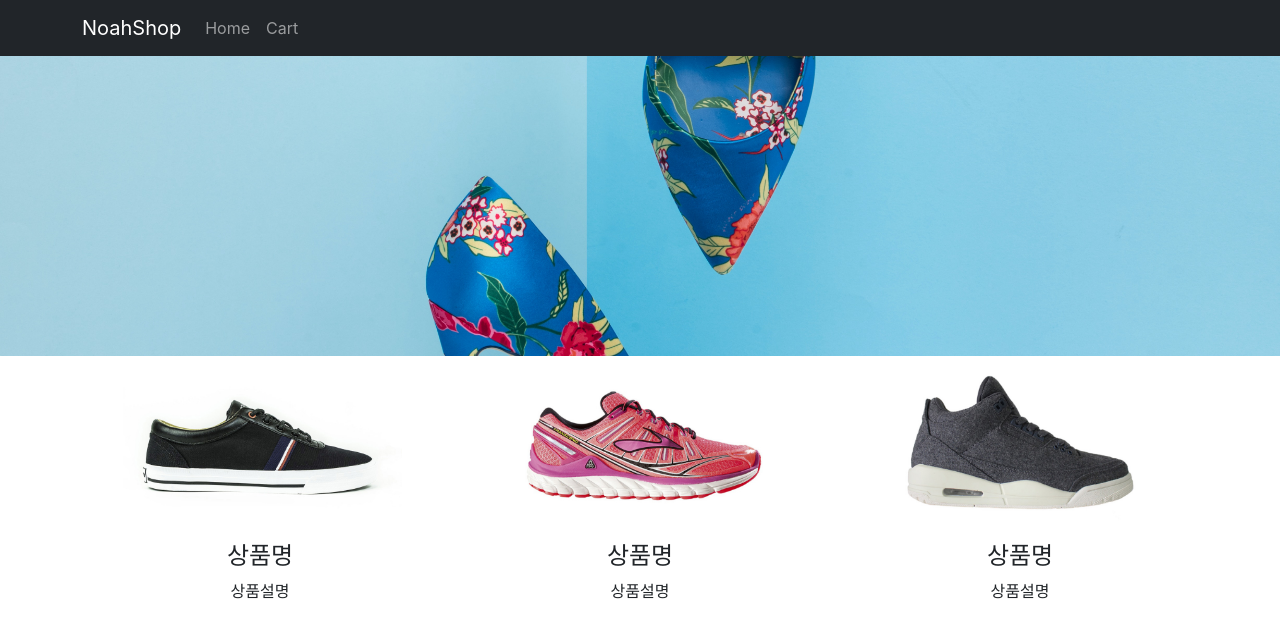
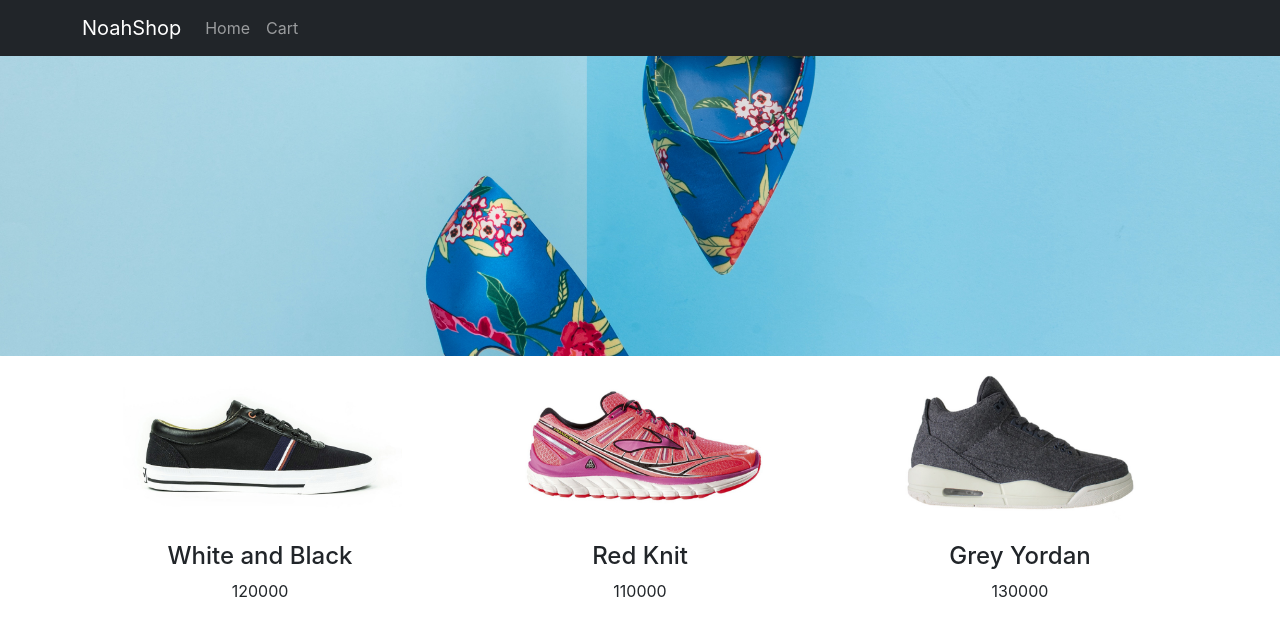
Before and after one commit to NoahKoo/Shoppingmall, a React (Create React App) app: page / in a window 1280 px wide. Shown: the top 638 px of the page. Built offline with nearby package versions, Linux system fonts and the light colour scheme.

Commit message:
feat(app): Make card components

```diff
--- a/src/App.jsx
+++ b/src/App.jsx
@@ -1,7 +1,11 @@
+import { useState } from "react";
 import "./App.css";
 import { Button, Col, Container, Nav, Navbar, Row } from "react-bootstrap";
+import data from "./data.js";
 
 function App() {
+  let [shoes] = useState(data);
+
   return (
     <div className="App">
       <Navbar bg="dark" variant="dark">
@@ -17,37 +21,40 @@ function App() {
 
       <Container>
         <Row>
-          <Col sm>
-            <img
-              src={process.env.PUBLIC_URL + "/img/shoes1.jpeg"}
-              alt="상품1"
-              width="80%"
-            />
-            <h4>상품명</h4>
-            <p>상품설명</p>
+          {shoes.map((a, i) => {
+            return (
+              <Col sm>
+                <Card shoes={shoes[i]} i={i} />
+              </Col>
+            );
+          })}
+          {/* <Col sm>
+            <Detail shoes={shoes[0]} i={1} />
           </Col>
           <Col sm>
-            <img
-              src={process.env.PUBLIC_URL + "/img/shoes2.jpeg"}
-              alt="상품1"
-              width="80%"
-            />
-            <h4>상품명</h4>
-            <p>상품설명</p>
+            <Detail shoes={shoes[1]} i={2} />
           </Col>
           <Col sm>
-            <img
-              src={process.env.PUBLIC_URL + "/img/shoes3.jpeg"}
-              alt="상품1"
-              width="80%"
-            />
-            <h4>상품명</h4>
-            <p>상품설명</p>
-          </Col>
+            <Detail shoes={shoes[2]} i={3} />
+          </Col> */}
         </Row>
       </Container>
     </div>
   );
 }
 
+function Card(props) {
+  return (
+    <div>
+      <img
+        src={process.env.PUBLIC_URL + "/img/shoes" + (props.i + 1) + ".jpeg"}
+        alt="상품1"
+        width="80%"
+      />
+      <h4>{props.shoes.title}</h4>
+      <p>{props.shoes.price}</p>
+    </div>
+  );
+}
+
 export default App;
--- /dev/null
+++ b/src/data.js
@@ -0,0 +1,24 @@
+let data = [
+  {
+    id: 0,
+    title: "White and Black",
+    content: "Born in France",
+    price: 120000,
+  },
+
+  {
+    id: 1,
+    title: "Red Knit",
+    content: "Born in Seoul",
+    price: 110000,
+  },
+
+  {
+    id: 2,
+    title: "Grey Yordan",
+    content: "Born in the States",
+    price: 130000,
+  },
+];
+
+export default data;
```
